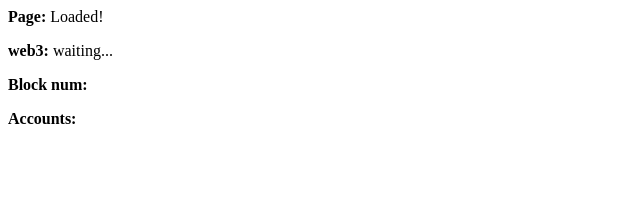
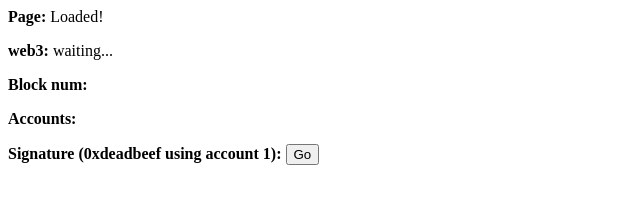
Before and after one commit to meth/testdapp, a plain HTML site: page index.html in a window 1280 px wide. Shown: the whole page, without its empty margins (0-640 px from the left). Drawn offline with Linux system fonts and the light colour scheme.

Commit message:
add ability to test eth.sign

```diff
--- a/index.html
+++ b/index.html
@@ -33,6 +33,7 @@
                 accounts.innerHTML = err.toString()
               } else {
                 accounts.innerHTML = value.join(', ')
+                window.addresses = value
               }
             })
 
@@ -46,6 +47,20 @@
           }
         }, 100)
       })
+
+      const signData = () => {
+        if (window.addresses) {
+          const signature = document.getElementById('signature')
+
+          web3.eth.sign(window.addresses[0], '0xdeadbeef', (err, sig) => {
+            if (err) {
+              signature.innerHTML = err.toString()
+            } else {
+              signature.innerHTML = sig
+            }
+          })
+        }
+      }
     </script>
   </head>
   <body>
@@ -65,5 +80,10 @@
       <strong>Accounts:</strong>
       <span id="accounts" />
     </p>
+    <p>
+      <strong>Signature (0xdeadbeef using account 1):</strong>
+      <button onClick="signData()">Go</button>
+      <span id="signature" />
+    </p>
   </body>
 </html>
```
Also changed, not shown: 1 other file.
